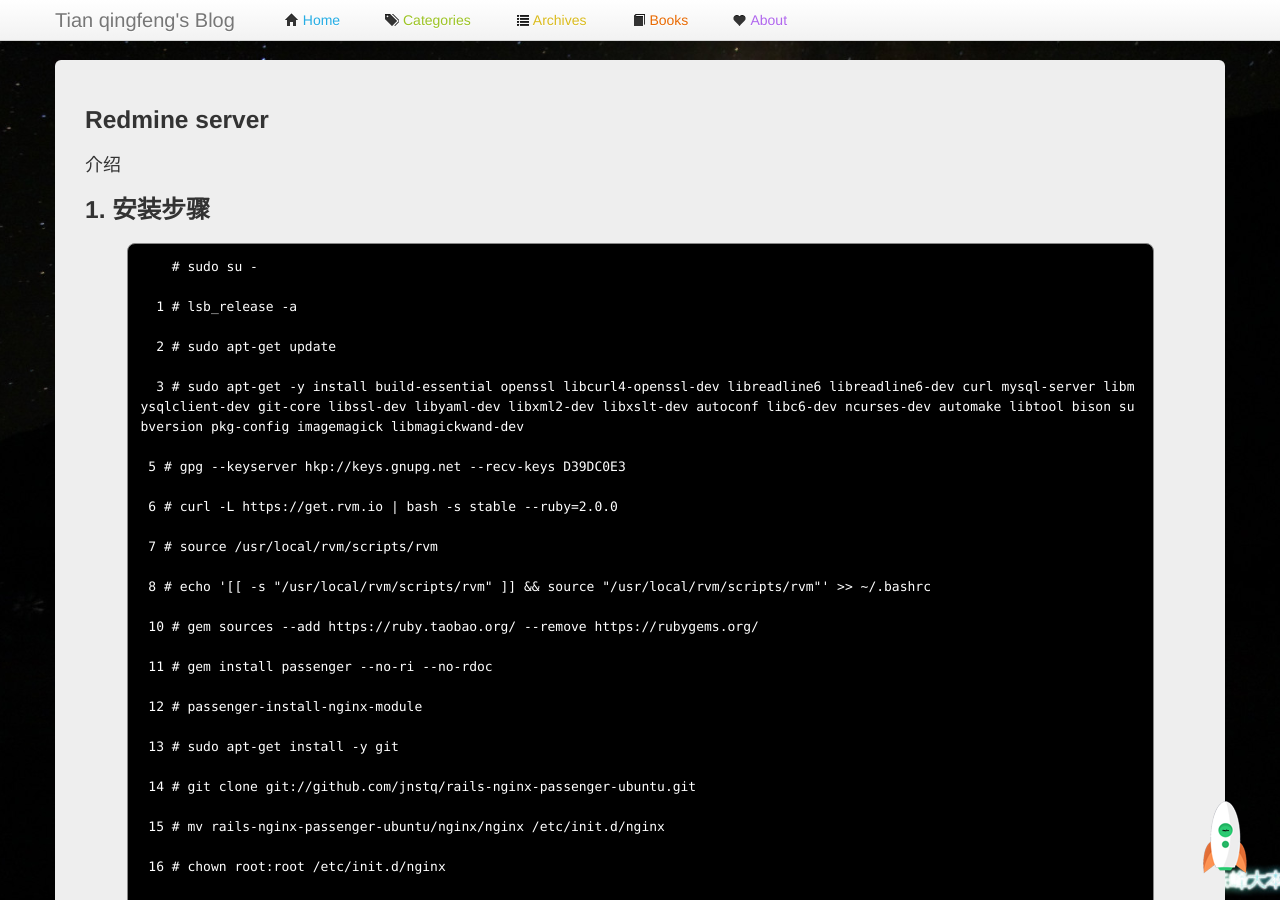
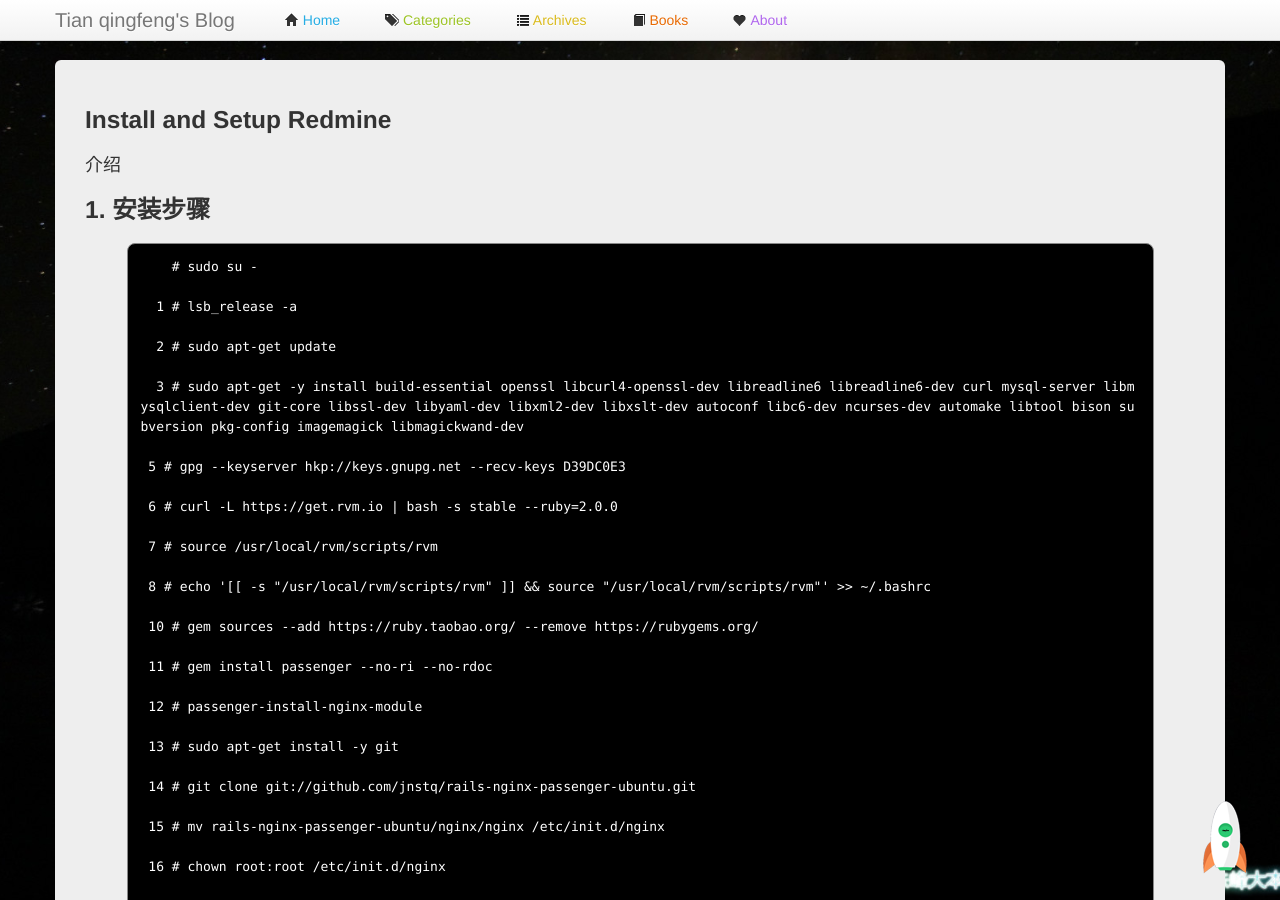
Before and after one commit to tianqf/tianqf.github.com, a Jekyll site: the page built from _posts/2015-11-14-install-and-setup-redmine.html, in a window 1280 px wide and 900 px high. Built offline with Jekyll 4.4.1, drawn with Linux system fonts in a browser that asks for light colours; comment, search, counter and statistics services are not loaded.

Commit message:
Initial commit

```diff
--- a/_posts/2015-11-04-install-and-setup-zabbix.html
+++ b/_posts/2015-11-04-install-and-setup-zabbix.html
@@ -7,7 +7,7 @@
 record_on: 2015-11-04
 ---
 
-<p>Redmine 介绍</p>
+<p>Zabbix 介绍</p>
 
 
 <h3>1. 安装步骤</h3>
--- a/_posts/2015-11-14-install-and-setup-redmine.html
+++ b/_posts/2015-11-14-install-and-setup-redmine.html
@@ -1,6 +1,6 @@
 ---
 layout: post
-title: Redmine server
+title:  Install and Setup Redmine
 description: Install and Setup Redmine
 categories: Tools
 tags: Tools
```
